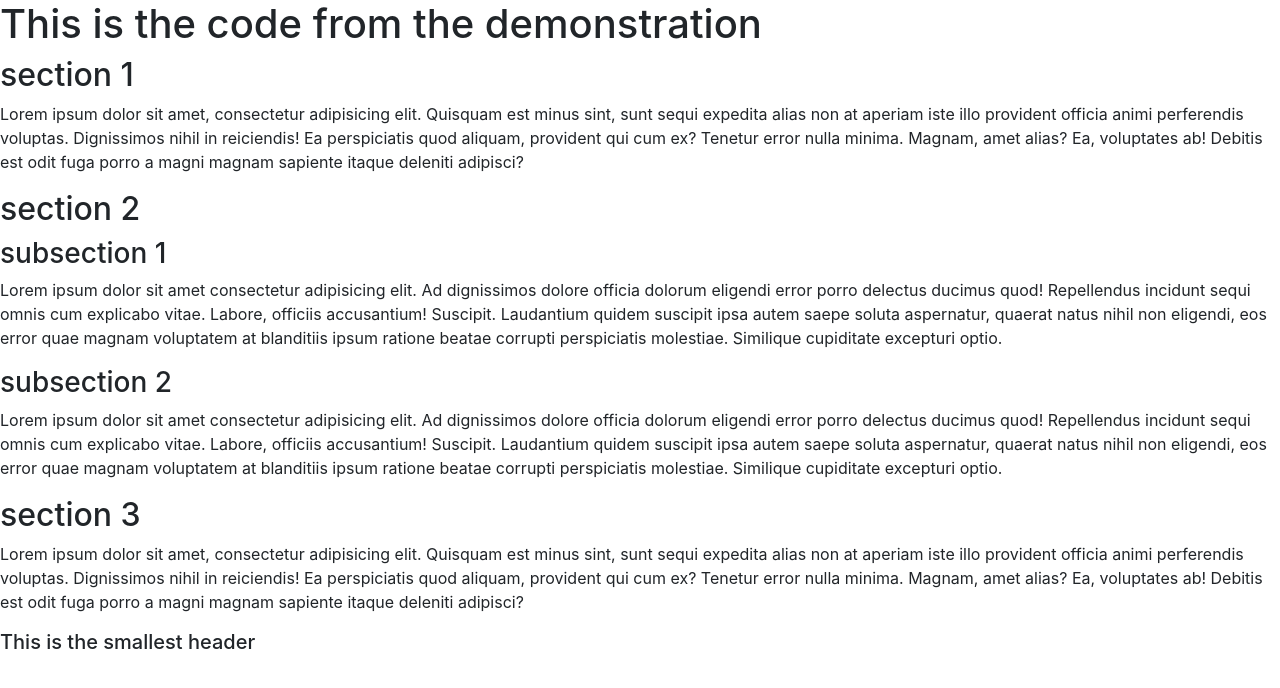
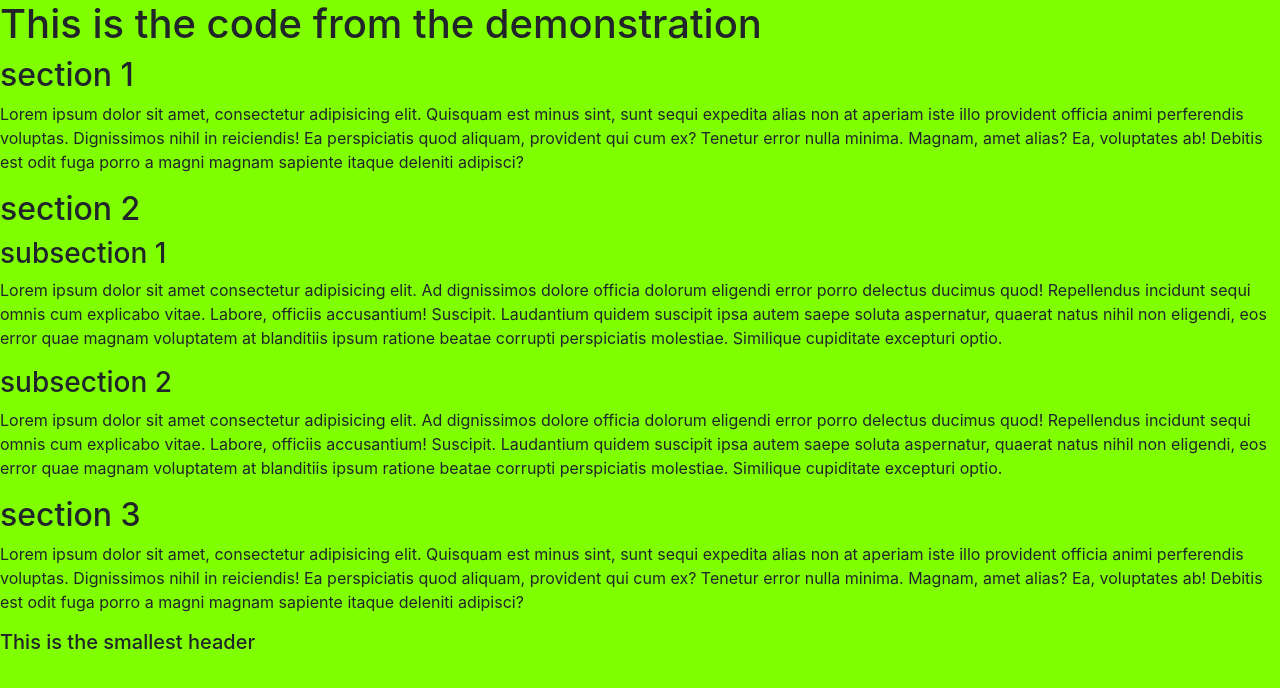
Before and after one commit to seanianking/stunning-waddle, a plain HTML site: page html/index.html in a window 1280 px wide. Drawn offline with nearby package versions, Linux system fonts and the light colour scheme.

Commit message:
in folder

```diff
--- /dev/null
+++ b/css/index.css
@@ -0,0 +1,3 @@
+body {
+    background-color: chartreuse;
+}
--- a/index.html
+++ b/html/index.html
@@ -10,6 +10,7 @@
   <!-- Bootstrap CSS -->
   <link rel="stylesheet" href="https://stackpath.bootstrapcdn.com/bootstrap/4.3.1/css/bootstrap.min.css"
     integrity="sha384-ggOyR0iXCbMQv3Xipma34MD+dH/1fQ784/j6cY/iJTQUOhcWr7x9JvoRxT2MZw1T" crossorigin="anonymous">
+    <link rel="stylesheet" href="../css/index.css">
 </head>
 
 <body>
```
